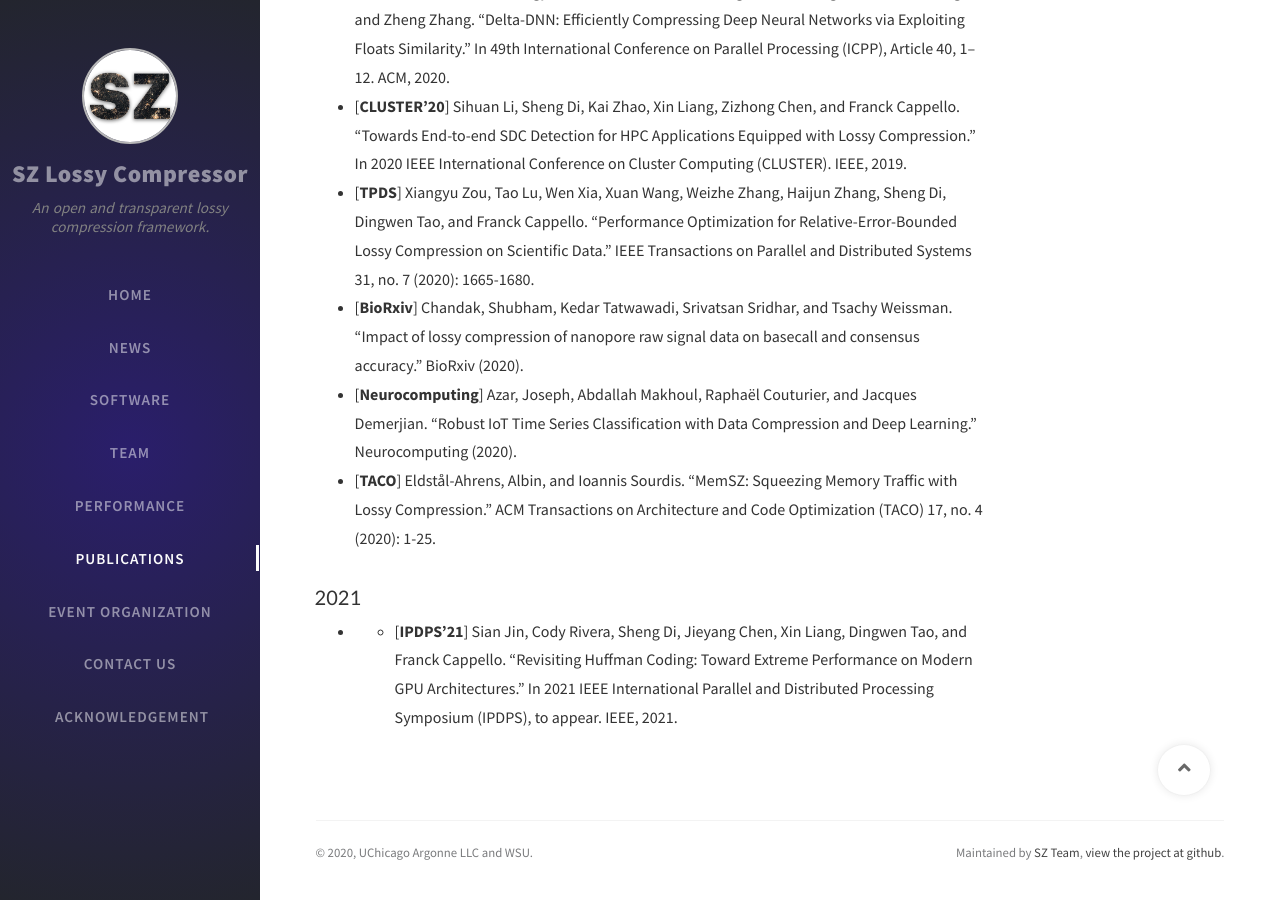
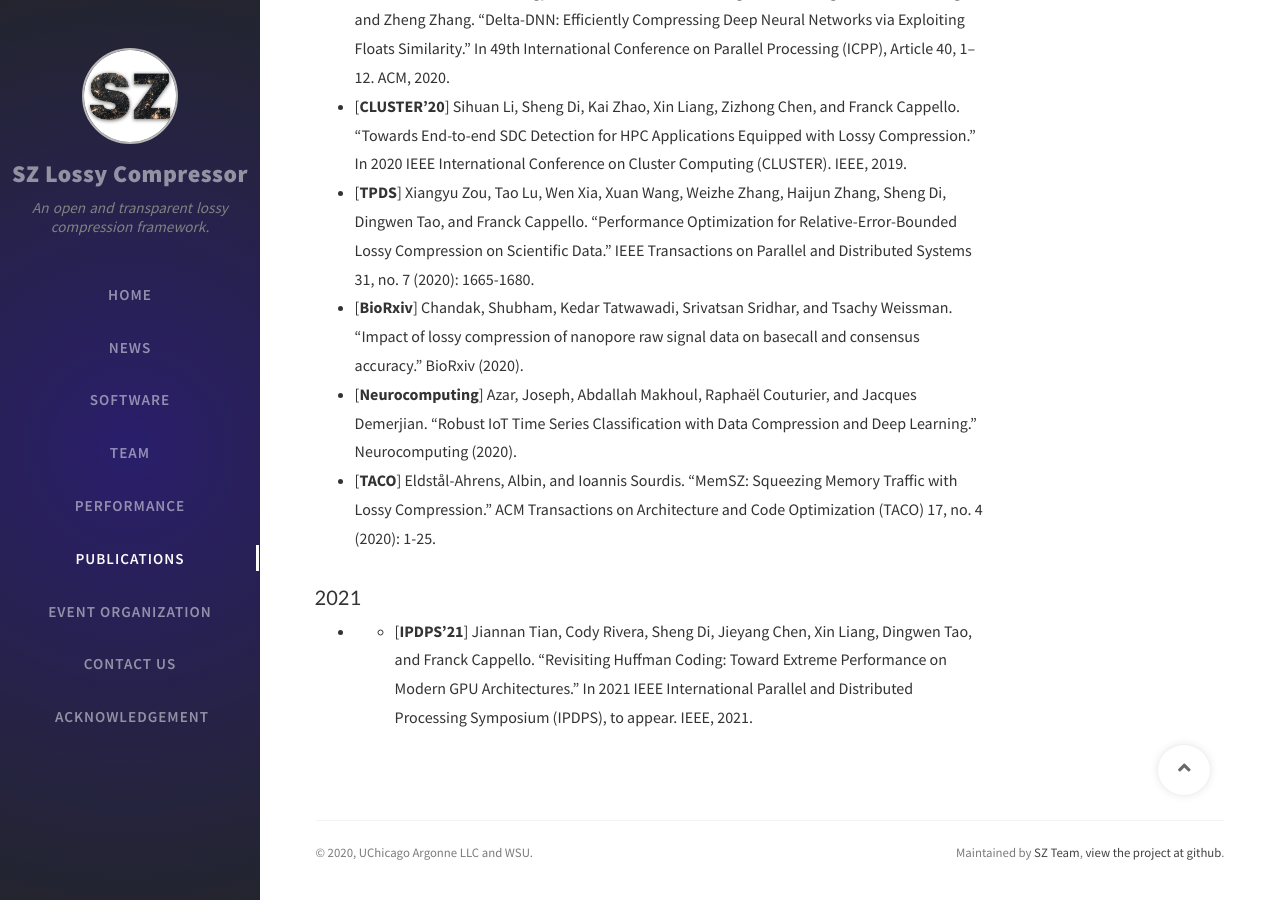
Before and after one commit to szcompressor/szcompressor.github.io, a Jekyll site: the page built from tabs/publication.md, in a window 1280 px wide and 900 px high, scrolled down 4281 px. Built offline with Jekyll 4.4.1, drawn with Linux system fonts in a browser that asks for light colours; nearby versions of some CDN libraries; comment, search, counter and statistics services are not loaded.

Commit message:
Correct wrong author

```diff
--- a/tabs/publication.md
+++ b/tabs/publication.md
@@ -53,5 +53,5 @@ title: Publications
 - [**TACO**] Eldstål-Ahrens, Albin, and Ioannis Sourdis. "MemSZ: Squeezing Memory Traffic with Lossy Compression." ACM Transactions on Architecture and Code Optimization (TACO) 17, no. 4 (2020): 1-25.
 
 ### 2021
-- - [**IPDPS'21**] Sian Jin, Cody Rivera, Sheng Di, Jieyang Chen, Xin Liang, Dingwen Tao, and Franck Cappello. "Revisiting Huffman Coding: Toward Extreme
+- - [**IPDPS'21**] Jiannan Tian, Cody Rivera, Sheng Di, Jieyang Chen, Xin Liang, Dingwen Tao, and Franck Cappello. "Revisiting Huffman Coding: Toward Extreme
 Performance on Modern GPU Architectures." In 2021 IEEE International Parallel and Distributed Processing Symposium (IPDPS), to appear. IEEE, 2021.
```
